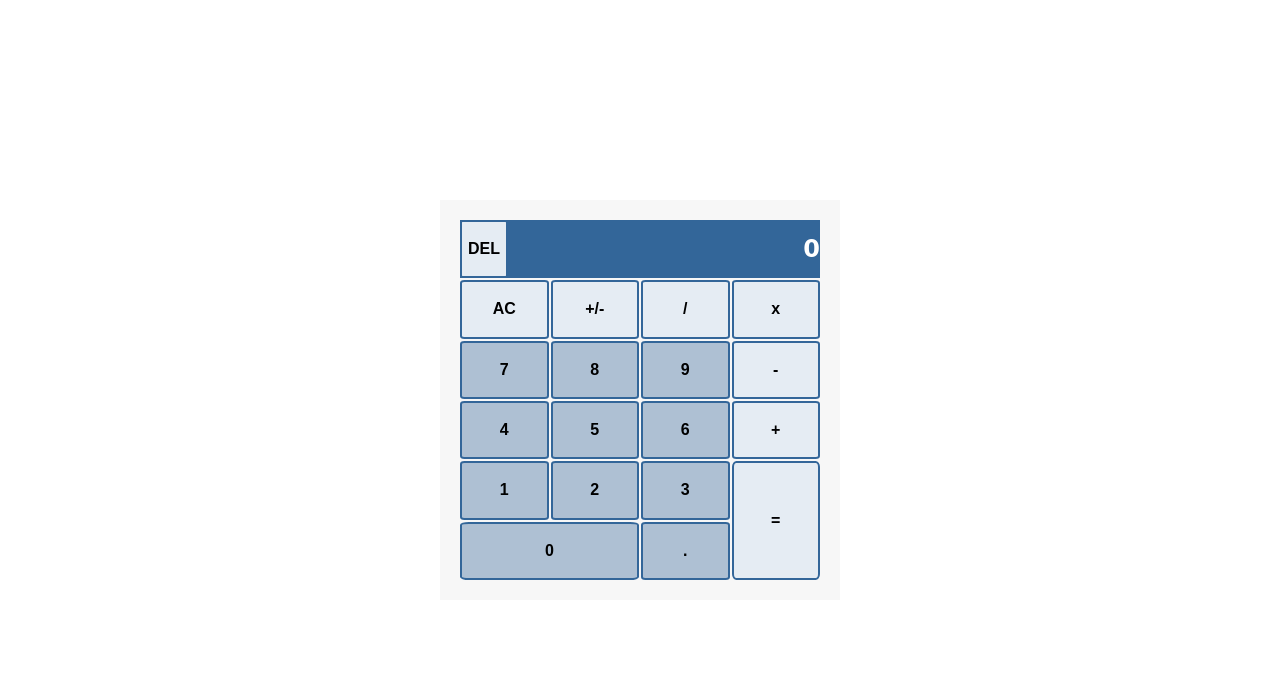
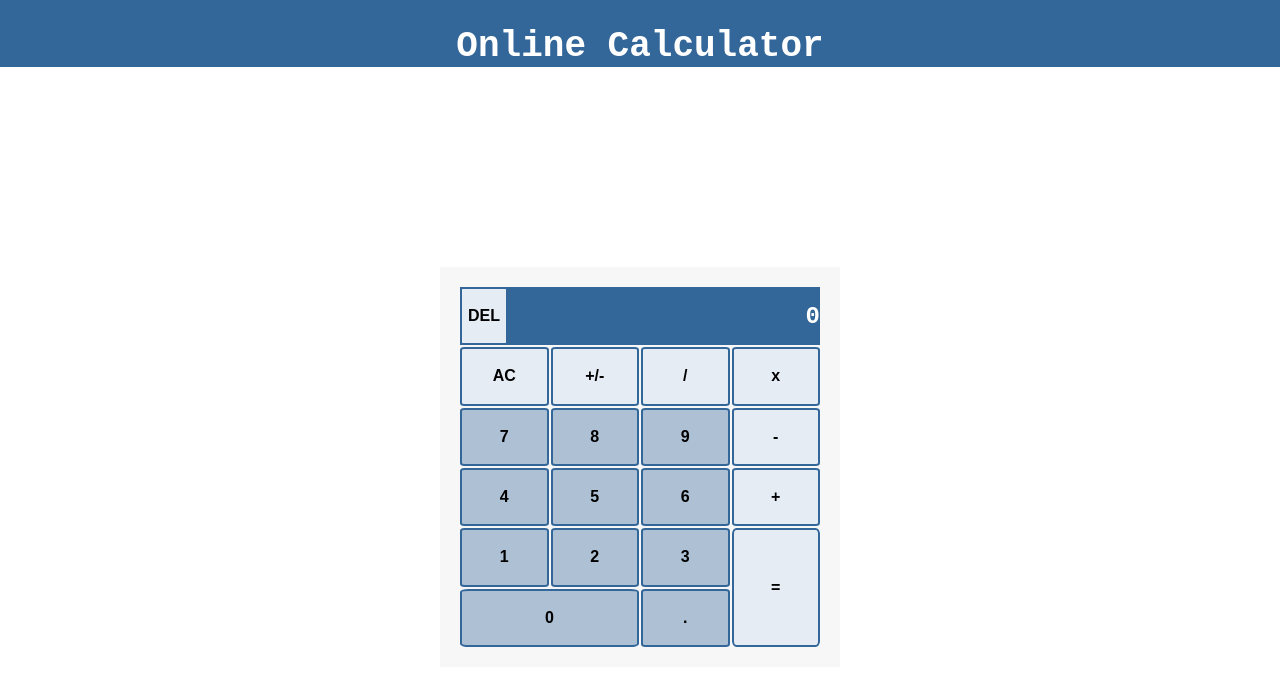
Before and after one commit to Biming2/calculator, a plain HTML site: page index.html in a window 1280 px wide. Drawn offline with Linux system fonts and the light colour scheme.

Commit message:
Finished calculator

```diff
--- a/index.html
+++ b/index.html
@@ -1,10 +1,17 @@
 <!DOCTYPE html>
 
 <html>
+    <meta charset="UTF-8">
+    <meta name="viewport" content="width=device-width, initial-scale=1.0">
     <link href="style.css" rel="stylesheet">
     <title>Calculator</title>
-</html>
 <body>
+    <header>
+        <div id="headerBg">
+            <div id="title">Online Calculator</div>
+        </div>
+    </header>
+    <div id="main">
         <div id="calculator">
             <div id="display">
                 <button class="button" id="delete">DEL</button>
@@ -31,6 +38,8 @@
             <button class="button operand" id= "zero" type="button" value='0'>0</button>
             <button class="button operand" type="button" value='.'>.</button>
         </div>
+    </div>
 </body>
 
 <script src="script.js"></script>
+</html>
--- a/script.js
+++ b/script.js
@@ -54,8 +54,6 @@ function operate(a, b, operator) {
         default:
             break;
     }
-
-    console.log(`${a} ${operator} ${b} = ${result}`);
 
     return result;
 }
--- a/style.css
+++ b/style.css
@@ -3,10 +3,27 @@ html, body {
     width: 100%;
     padding: 0;
     margin: 0;
-    font-family: 'DejaVu Sans';
+    font-family: monospace;
 }
 
-body {
+#headerBg {
+    display: flex;
+    flex-direction: column;
+    align-items:center;
+    width: 100%;
+    flex-direction: column;
+    background-color: #336699;
+    padding-top: 2rem;
+}
+
+#title {
+    font-weight: bold;
+    color: white;
+    font-size: 36px;
+}
+
+#main {
+    height: 100%;
     display: flex;
     flex-direction: column;
     justify-content: center;
@@ -91,3 +108,10 @@ body {
 #equal:hover, #clear:hover, #sign:hover, .operator:hover, .operand:hover, #delete:hover {
     background-color: #d2e2f1;
 }
+
+@media screen
+  and (min-device-width: 1200px)
+  and (max-device-width: 1600px)
+  and (-webkit-min-device-pixel-ratio: 2)
+  and (min-resolution: 192dpi) {
+}
```
Also changed, not shown: 2 other files. Lines whose indentation alone changed are shown as unchanged.
